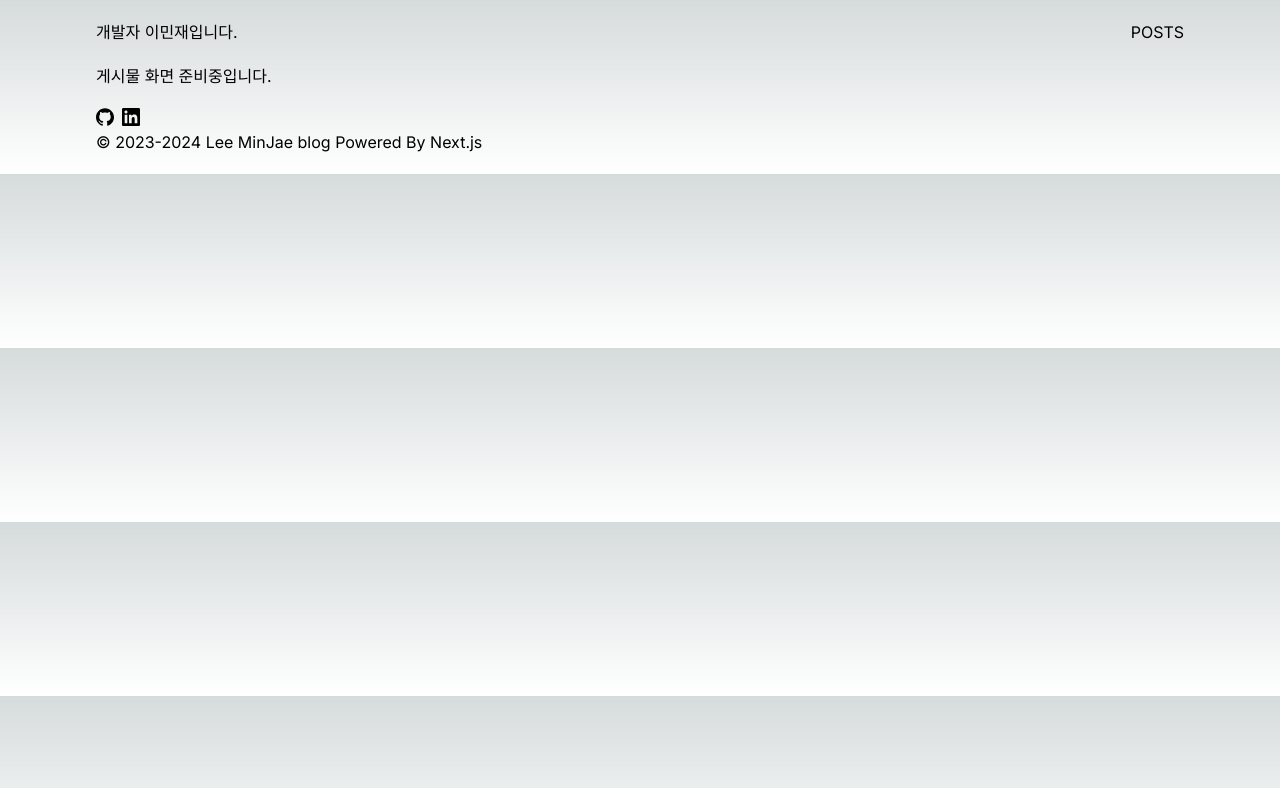
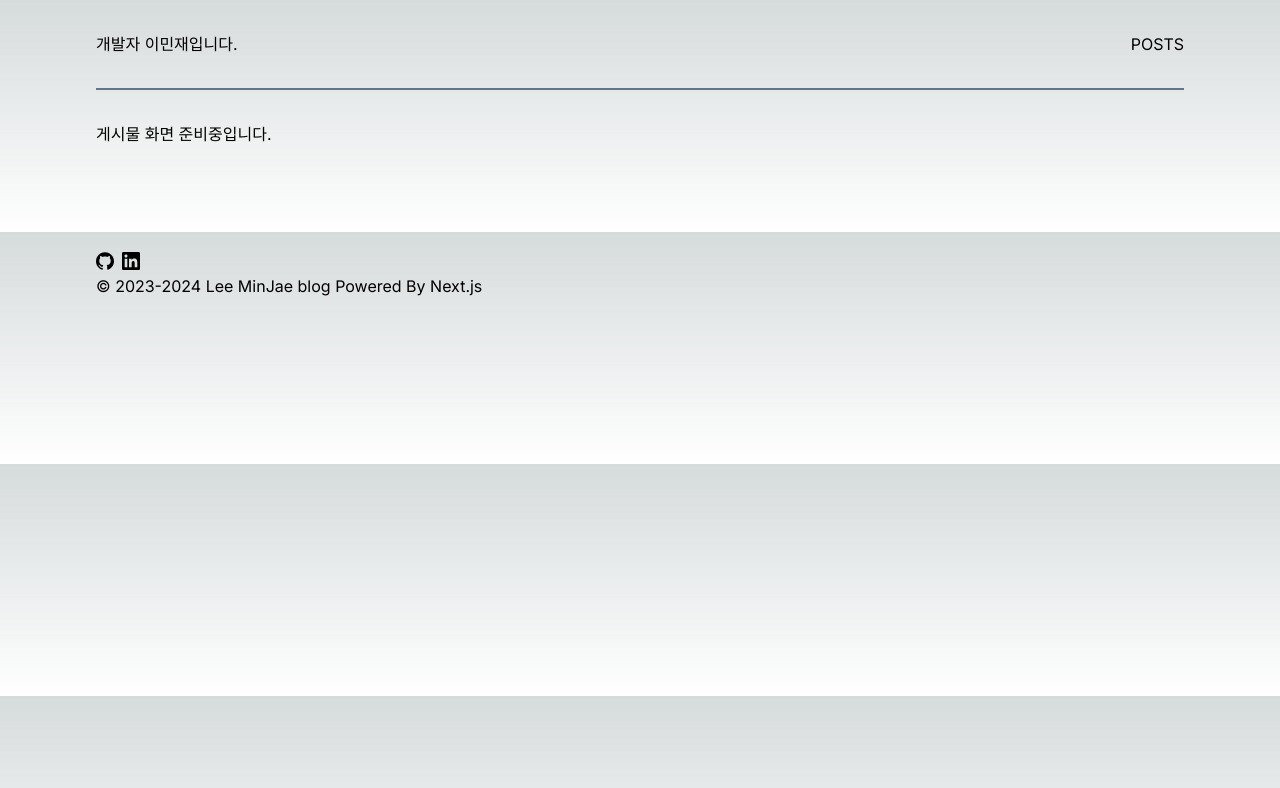
Before and after one commit to slackjawed12/next-devblog, a Next.js app: page /posts in a window 1280 px wide. Shown: the top 788 px of the page. Built offline with nearby package versions, Linux system fonts and the light colour scheme.

Commit message:
fix: styling for header footer

```diff
--- a/src/app/layout.tsx
+++ b/src/app/layout.tsx
@@ -22,7 +22,7 @@ export default function RootLayout({
   return (
     <html lang="en">
       <body
-        className={`${inter.className} mx-auto max-w-3xl px-6 sm:max-w-6xl sm:px-8`}
+        className={`${inter.className} mx-auto max-w-3xl px-6 min-h-full h-auto sm:max-w-6xl sm:px-8`}
       >
         <Header />
         <Providers>{children}</Providers>
--- a/src/app/posts/[slug]/page.tsx
+++ b/src/app/posts/[slug]/page.tsx
@@ -16,7 +16,7 @@ export function PostLayout({ params }: { params: { slug: string } }) {
   const Content = getMDXComponent(post?.body?.code ?? "");
 
   return (
-    <article className="py-8 mx-auto max-w-3xl prose prose-invert">
+    <article className="pt-8 mx-auto max-w-3xl prose prose-invert">
       <div className="mb-8 text-center">
         <time dateTime={post?.createdAt} className="mb-5 text-s text-gray-500">
           {format(parseISO(post?.createdAt ?? "2024-03-13"), "LLLL d, yyyy")}
--- a/src/components/Footer.tsx
+++ b/src/components/Footer.tsx
@@ -10,7 +10,7 @@ export function Footer() {
   };
 
   return (
-    <footer className="py-5">
+    <footer className="py-5 relative translate-y-full">
       <div className="flex flex-row space-x-2 mb-1">
         <a href="https://github.com/slackjawed12">
           <GithubIcon />
--- a/src/components/Header.tsx
+++ b/src/components/Header.tsx
@@ -2,13 +2,16 @@ import Link from "next/link";
 
 export function Header() {
   return (
-    <header className="py-5 flex justify-between">
+    <header>
+      <div className="pt-8 flex justify-between">
         <Link href={"/"}>
           <h1>개발자 이민재입니다.</h1>
         </Link>
         <Link href={"/posts"}>
           <span>POSTS</span>
         </Link>
+      </div>
+      <div className="my-8 border border-solid border-slate-500" />
     </header>
   );
 }
```
Lines whose indentation alone changed are shown as unchanged.
